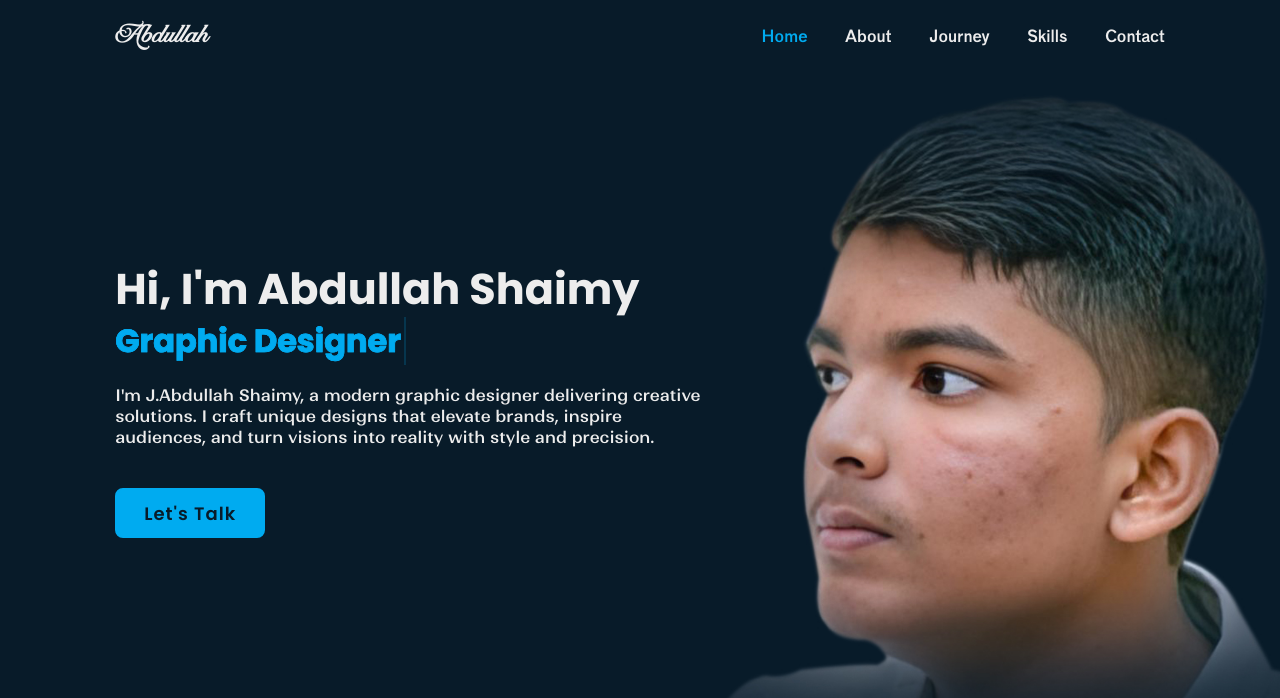
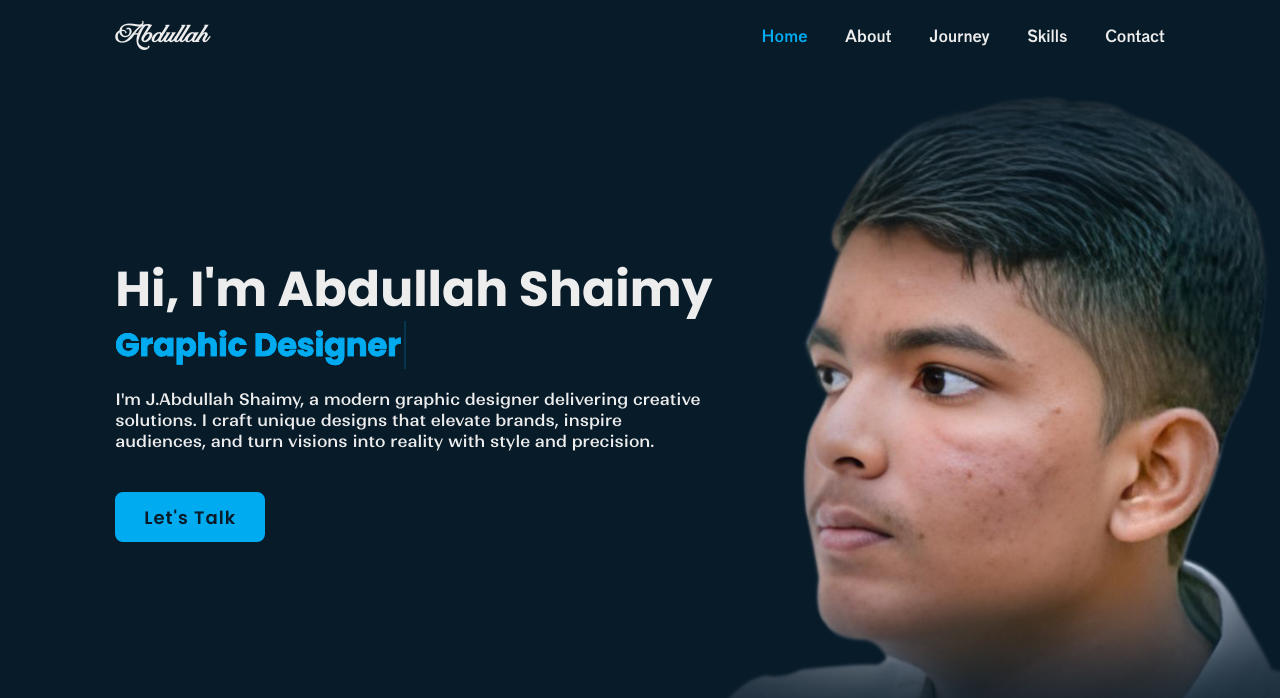
Before and after one commit to abdullahshaimy/abdullah-portfolio, a plain HTML site: page index.html in a window 1280 px wide. Shown: the top 698 px of the page. Drawn offline with nearby package versions, Linux system fonts and the light colour scheme.

Commit message:
font size

```diff
--- a/style.css
+++ b/style.css
@@ -38,10 +38,6 @@
 @font-face {
     font-family: orliet;
     src: url(Fonts/Orliet\ Pro\ Script.otf);
-}
-
-#home .home-content h1 {
-    font-size: 43px;
 }
 
 p {
@@ -156,7 +152,7 @@ section {
 .home-content h1{
     position: relative;
     display: inline-block;
-    font-size: 5.6rem;
+    font-size: 4.9rem;
     font-weight: 700;
     line-height: 1.3;
 }
```
